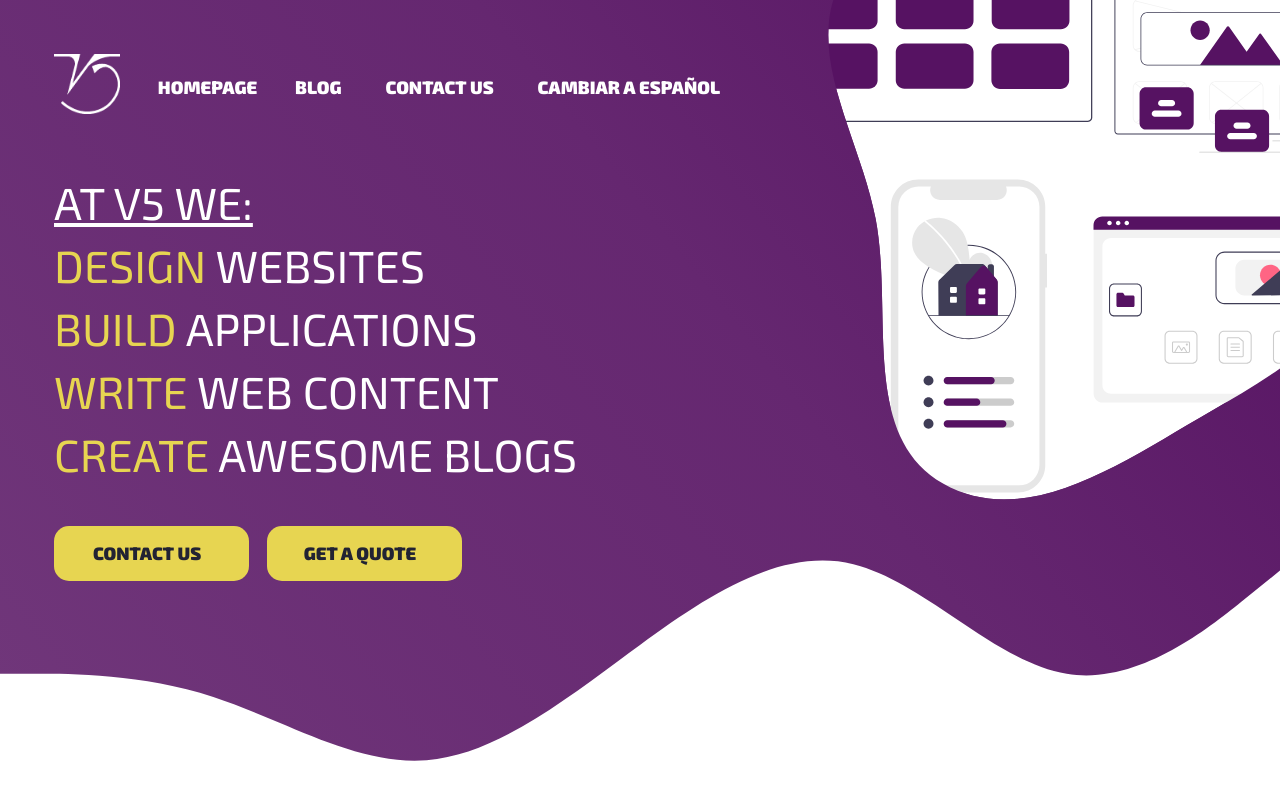
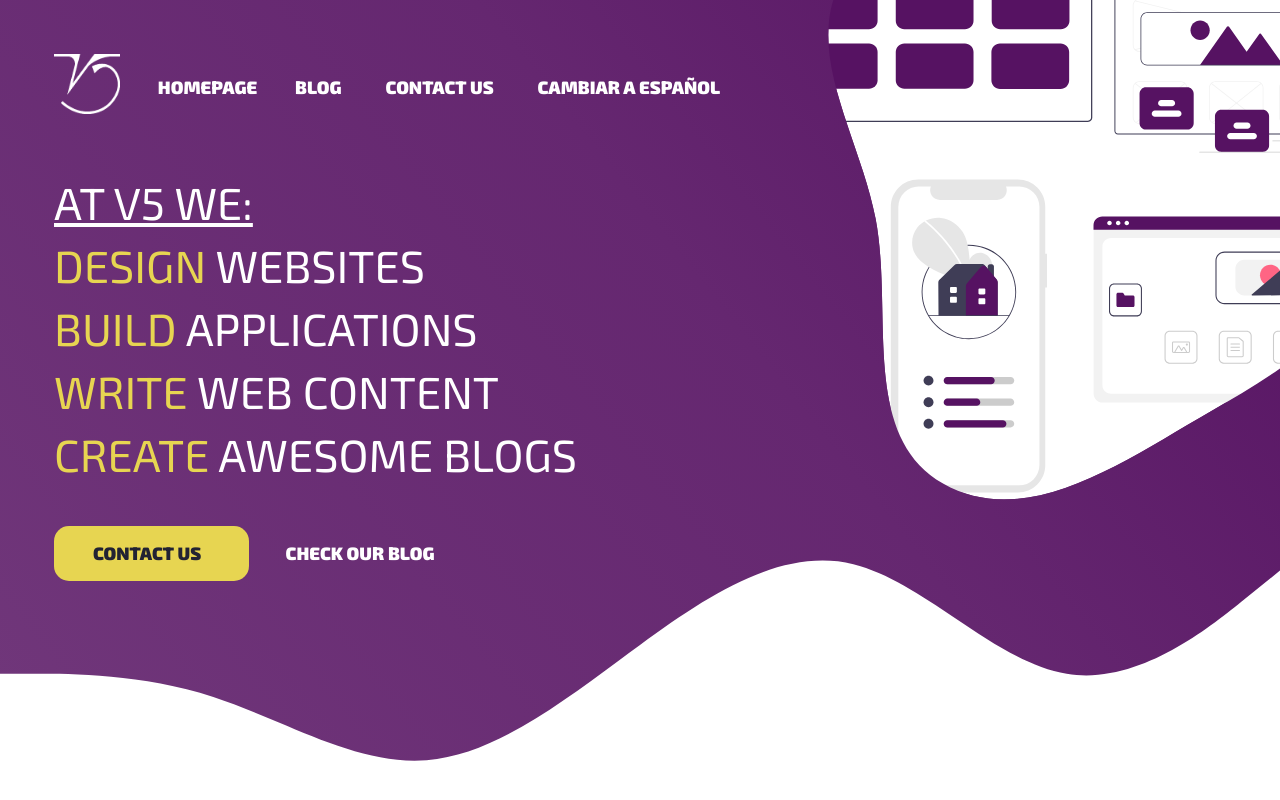
Before and after one commit to h-nick/violetfive-v2, a Next.js app: page / in a window 1280 px wide. Shown: the top 800 px of the page. Built offline with nearby package versions, Linux system fonts and the light colour scheme.

Commit message:
Added link-button to blog

```diff
--- a/components/hero/hero.module.scss
+++ b/components/hero/hero.module.scss
@@ -9,6 +9,27 @@
 
   @media (min-width: 840px) {
     background: url('/img/top_bg_large.svg');
+  }
+
+  .blogButton {
+    * {
+      transition: all 500ms ease;
+      color: #FFFFFF;
+    }
+
+    @media (hover: hover) {
+      text-decoration: none;
+
+      &:hover {
+        * {
+          color: $gold;
+        }
+      }
+    }
+
+    @media (hover: none) {
+      text-decoration: none;
+    }
   }
 
   .blob {
--- a/components/hero/hero.tsx
+++ b/components/hero/hero.tsx
@@ -93,9 +93,11 @@ const Hero: FC<FCProps> = ({ show, showNavbar }) => {
                 text={t('button1')}
               />
               <Button
-                _onClick={show}
-                _className="mb-3 mr-3"
+                _className={clsx(classes.blogButton, 'mb-3 mr-3')}
                 text={t('button2')}
+                link
+                hoverType="none"
+                href="https://blog.violetfive.com"
               />
             </div>
           </Col>
--- a/locales/en.ts
+++ b/locales/en.ts
@@ -15,9 +15,9 @@ export default {
   service4p: 'Do you have a digital magazine? Are you planning on writing business books? Do you need the text and design for an amazing flyer or brochure? At VioletFive we create elegant and informative products for your company to be used during events, congresses and business reunions. This type of material will improve your brand image and help you get new clients.',
   clientsh: "CLIENTS WE'VE WORKED WITH",
   contacth: 'CONTACT US',
-  contactp: 'Want to see our portafolio? Have doubts about our process? Want to inquire about additional products & services? Want to ask for a tailored offer? Contact us now! Send us a message using the buttons below and we will get back to you as soon as possible!',
+  contactp: 'Want to see our portafolio? Have doubts about our process? Want to inquire about additional products & services? Want to ask for a tailored offer? Contact us now! Send us a message, call us or write to our WhatsApp using the button below and we will get back to you as soon as possible!',
   button1: 'CONTACT US',
-  button2: 'GET A QUOTE',
+  button2: 'CHECK OUR BLOG',
   contactFormh: 'Contact Us',
   contactFormName: 'Name (Required)',
   contactFormEmail: 'Email (Required)',
--- a/locales/es.ts
+++ b/locales/es.ts
@@ -15,9 +15,9 @@ export default {
   service4p: '¿Tienes una revista digital? ¿Estás planeando en escribir un libro corporativo? ¿Necesitas el texto y el diseño para un flyer o brochure asombroso? En VioletFive creamos productos elegantes e informativos para tu empresa para que sean usados durante eventos, congresos y reuniones de negocios. Este tipo de material es muy valioso para la imagen de tu marca y te ayudará a conseguir nuevos clientes.',
   clientsh: 'ALGUNOS DE NUESTROS CLIENTES',
   contacth: 'CONTÁCTANOS',
-  contactp: '¿Quieres ver nuestro portafolio? ¿Tienes dudas sobre nuestro proceso creativo? ¿Quieres preguntar sobre productos y servicios adicionales? ¿Necesitas conocer nuestros precios? ¡Contáctanos ahora mismo! Envíanos un mensaje usando los botones de abajo y te responderemos tan pronto sea posible.',
+  contactp: '¿Quieres ver nuestro portafolio? ¿Tienes dudas sobre nuestro proceso creativo? ¿Quieres preguntar sobre productos y servicios adicionales? ¿Necesitas conocer nuestros precios? ¡Contáctanos ahora mismo! Envíanos un mensaje, llámanos o escríbenos al WhatsApp usando el botón de abajo y te responderemos tan pronto sea posible.',
   button1: 'CONTÁCTANOS',
-  button2: 'PRECIOS',
+  button2: 'VISITA EL BLOG',
   contactFormh: 'Contáctanos',
   contactFormName: 'Nombre (Requerido)',
   contactFormEmail: 'Correo (Requerido)',
```
